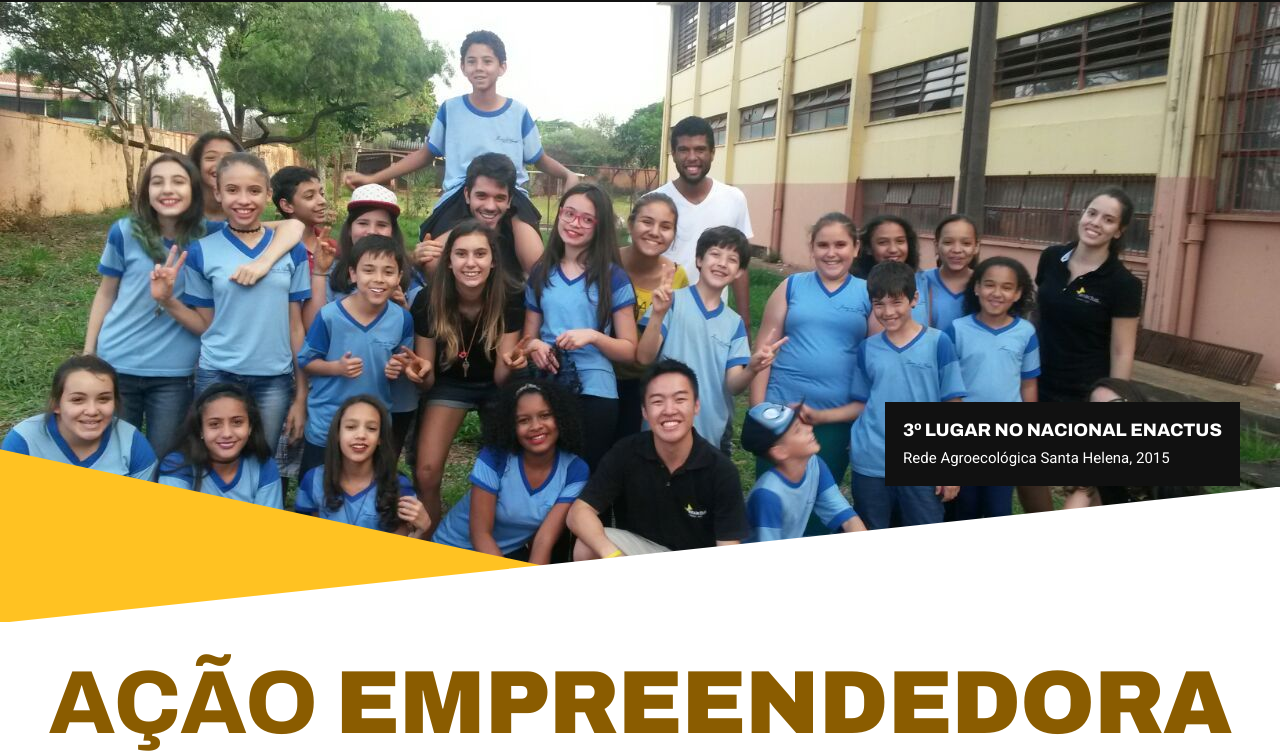
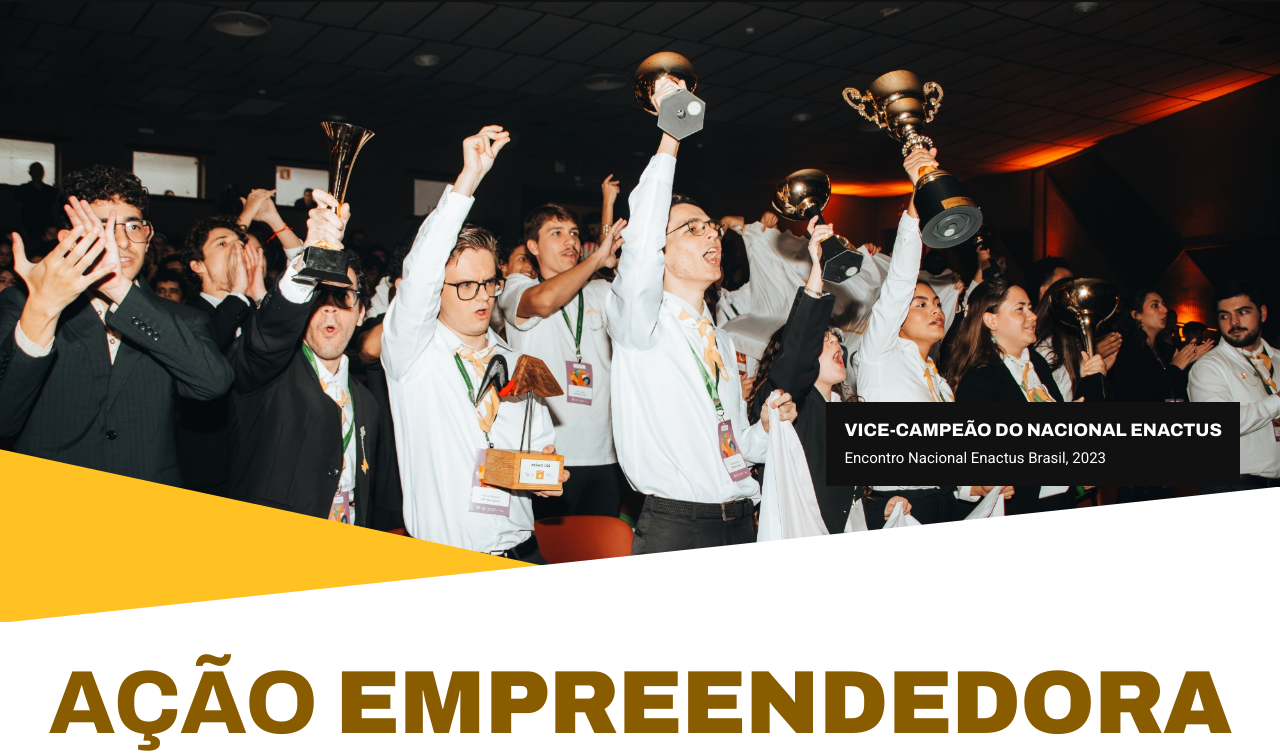
Before and after one commit to enactusUSPSC/site-enactus-sao-carlos, a plain HTML site: page index.html in a window 1280 px wide. Shown: the part 74-827 px from the top of the page. Drawn offline with Linux system fonts and the light colour scheme.

Commit message:
Nova foto de capa na página inicial
Foto do time comemorando no Nacional Enactus; selo da capa atualizado.

Co-Authored-By: Claude Opus 5.5 <noreply@anthropic.com>

```diff
--- a/index.html
+++ b/index.html
@@ -38,8 +38,8 @@
 <main>
 
   <section class="hero-photo">
-    <img src="img/projetos/proximopasso/01.jpg" alt="Membros da Enactus Campus São Carlos com alunos do projeto Próximo Passo">
-    <div class="hero-photo__badge"><strong>3º lugar no Nacional Enactus</strong><span class="small">Rede Agroecológica Santa Helena, 2015</span></div>
+    <img src="img/capa.jpg" alt="Time da Enactus Campus São Carlos comemorando com troféus e a bandeira do time no Nacional Enactus" style="object-position: 50% 30%" fetchpriority="high">
+    <div class="hero-photo__badge"><strong>Vice-campeão do Nacional Enactus</strong><span class="small">Encontro Nacional Enactus Brasil, 2023</span></div>
   </section>
 
   <section class="section center" style="padding-top:40px">
```
Also changed, not shown: img/capa.jpg (added).
